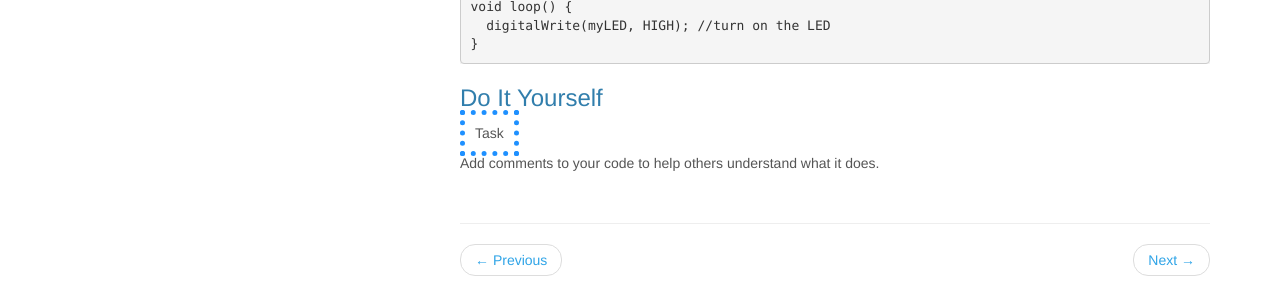
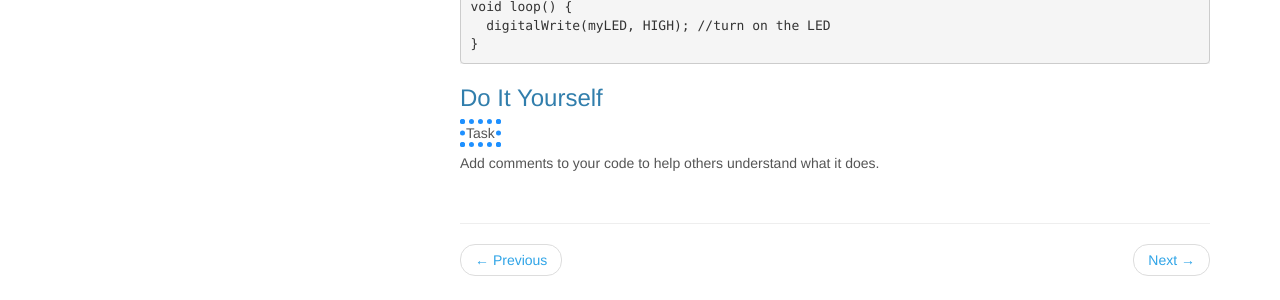
Before and after one commit to jake-chipps/friendometer, a Jekyll site: the page built from _docs/lessons/1-2.md, in a window 1280 px wide and 1400 px high, scrolled down 2118 px. Shown: the part 1038-1338 px from the top of the window. Built offline with Jekyll 4.4.1, drawn with Linux system fonts in a browser that asks for light colours.

Commit message:
Update main.scss

```diff
--- a/assets/css/main.scss
+++ b/assets/css/main.scss
@@ -79,7 +79,7 @@
 
 .task-header {
   width: 800px;
-  padding: 10px;
+  padding: 1px;
   border: 5px;
   border-color: DodgerBlue;
   border-style: dotted;
```
